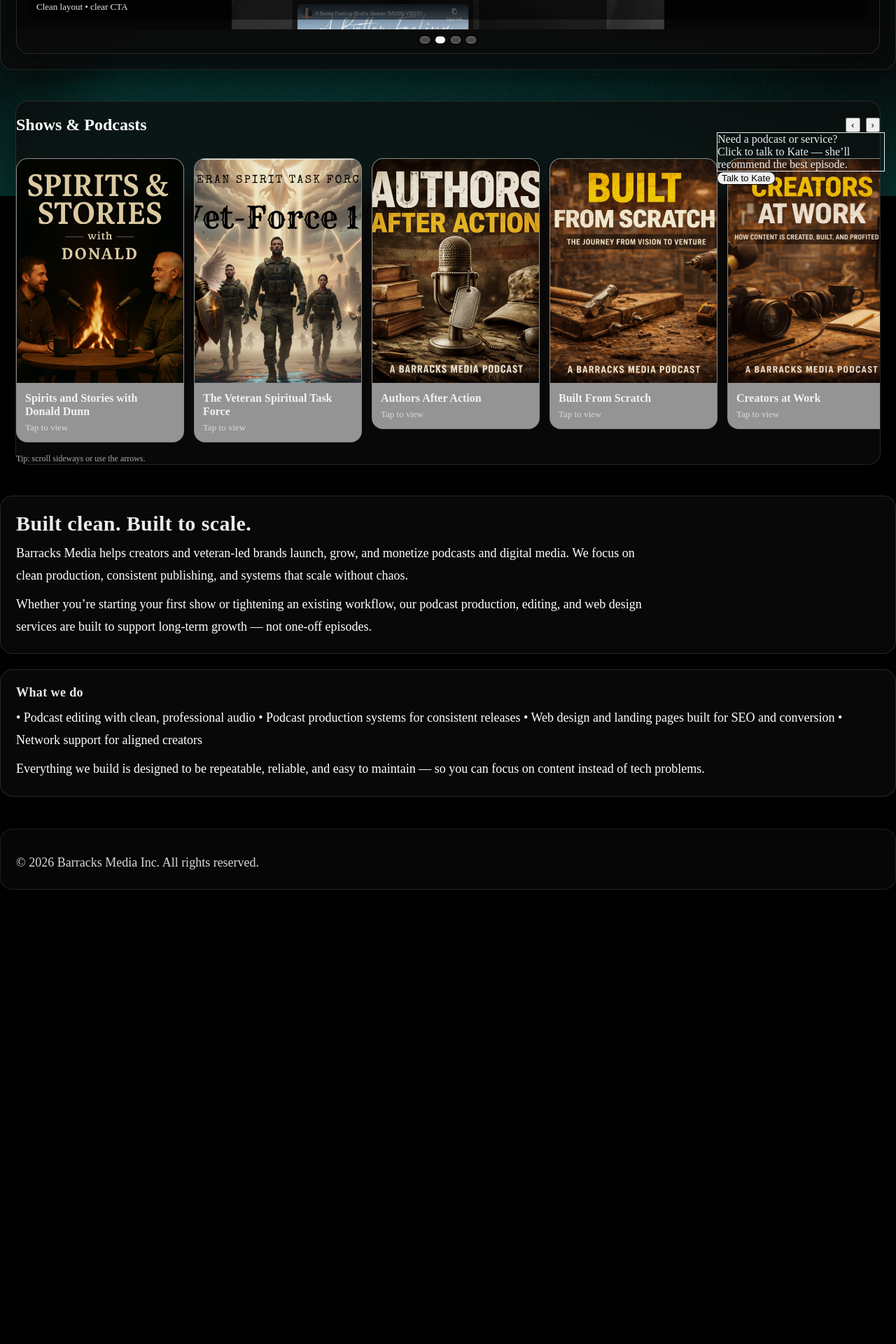
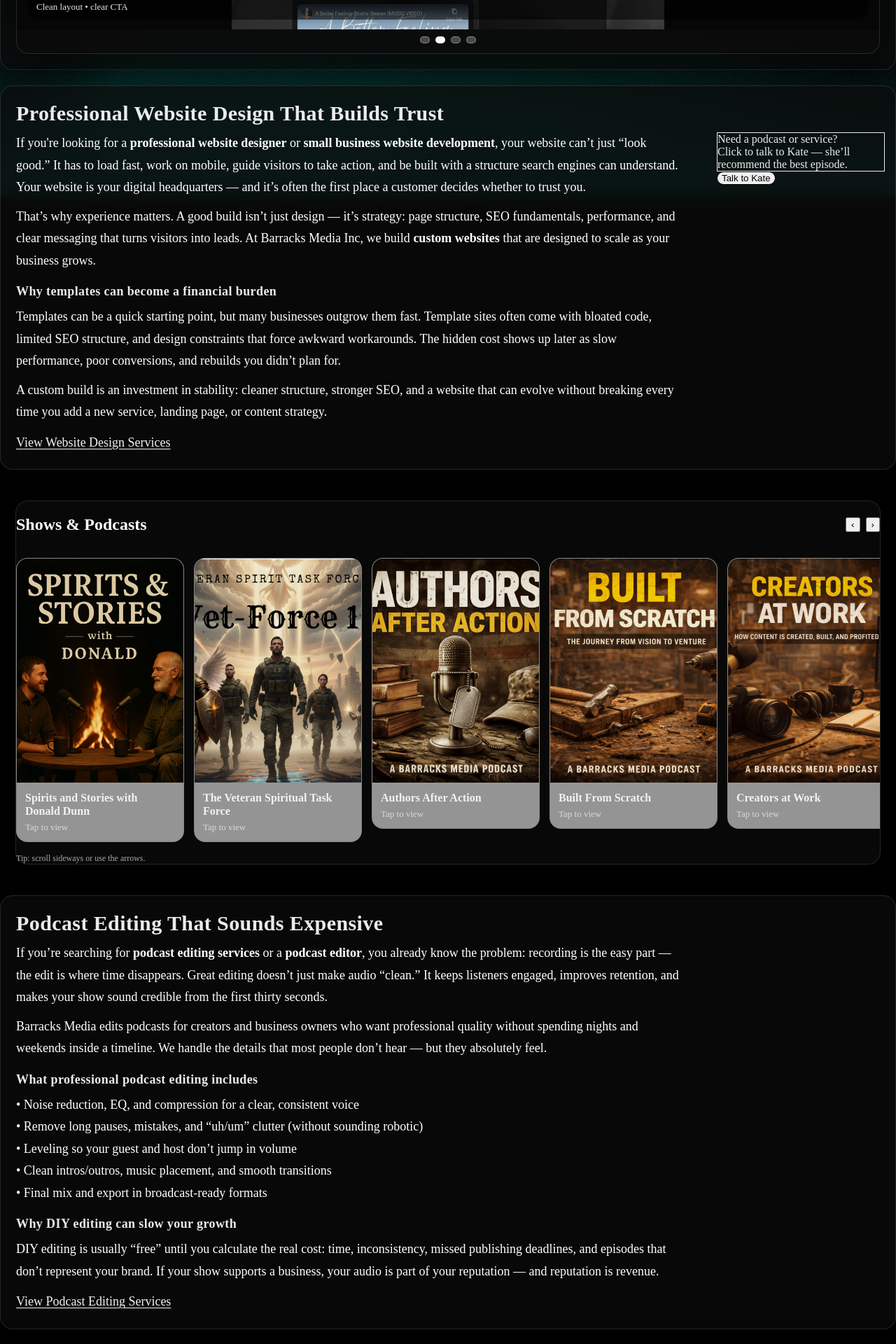
Before and after one commit to bigstock2001/new-barracks-media, a Next.js app: page / in a window 1280 px wide. Shown: the part 520-2440 px from the top of the page at 70% size. Before the commit the page ends 1815 px from the top, so only its background shows below. Built offline with nearby package versions, Linux system fonts and the light colour scheme; no server answers.

Commit message:
update page

```diff
--- a/app/page.jsx
+++ b/app/page.jsx
@@ -6,13 +6,113 @@
 export default function HomePage() {
   return (
     <>
-      {/* NEW: Web Design Portfolio Carousel (auto-advancing) */}
+      {/* Web Design Portfolio Carousel (auto-advancing) */}
       <WebsitePortfolioCarousel variant="home" autoMs={4500} />
 
-      {/* Existing podcast carousel */}
+      {/* Web design authority block (under portfolio carousel) */}
+      <section className="container-card section">
+        <h2 className="h1">Professional Website Design That Builds Trust</h2>
+
+        <p className="p" style={{ marginTop: 10, maxWidth: 950 }}>
+          If you're looking for a <strong>professional website designer</strong>{" "}
+          or <strong>small business website development</strong>, your website
+          can’t just “look good.” It has to load fast, work on mobile, guide
+          visitors to take action, and be built with a structure search engines
+          can understand. Your website is your digital headquarters — and it’s
+          often the first place a customer decides whether to trust you.
+        </p>
+
+        <p className="p" style={{ marginTop: 10, maxWidth: 950 }}>
+          That’s why experience matters. A good build isn’t just design — it’s
+          strategy: page structure, SEO fundamentals, performance, and clear
+          messaging that turns visitors into leads. At Barracks Media Inc, we
+          build <strong>custom websites</strong> that are designed to scale as
+          your business grows.
+        </p>
+
+        <h3 className="h1" style={{ fontSize: 18, marginTop: 18 }}>
+          Why templates can become a financial burden
+        </h3>
+
+        <p className="p" style={{ marginTop: 10, maxWidth: 950 }}>
+          Templates can be a quick starting point, but many businesses outgrow
+          them fast. Template sites often come with bloated code, limited SEO
+          structure, and design constraints that force awkward workarounds. The
+          hidden cost shows up later as slow performance, poor conversions, and
+          rebuilds you didn’t plan for.
+        </p>
+
+        <p className="p" style={{ marginTop: 10, maxWidth: 950 }}>
+          A custom build is an investment in stability: cleaner structure,
+          stronger SEO, and a website that can evolve without breaking every
+          time you add a new service, landing page, or content strategy.
+        </p>
+
+        <p className="p" style={{ marginTop: 12 }}>
+          <a href="/services/web-design" className="btn">
+            View Website Design Services
+          </a>
+        </p>
+      </section>
+
+      {/* Podcast carousel (network shows) */}
       <PodcastCarousel />
 
-      {/* Main intro content (SEO-safe, visible, styled with your existing classes) */}
+      {/* NEW: Podcast editing authority block (under podcast carousel) */}
+      <section className="container-card section">
+        <h2 className="h1">Podcast Editing That Sounds Expensive</h2>
+
+        <p className="p" style={{ marginTop: 10, maxWidth: 950 }}>
+          If you’re searching for <strong>podcast editing services</strong> or a{" "}
+          <strong>podcast editor</strong>, you already know the problem:
+          recording is the easy part — the edit is where time disappears. Great
+          editing doesn’t just make audio “clean.” It keeps listeners engaged,
+          improves retention, and makes your show sound credible from the first
+          thirty seconds.
+        </p>
+
+        <p className="p" style={{ marginTop: 10, maxWidth: 950 }}>
+          Barracks Media edits podcasts for creators and business owners who
+          want professional quality without spending nights and weekends inside
+          a timeline. We handle the details that most people don’t hear — but
+          they absolutely feel.
+        </p>
+
+        <h3 className="h1" style={{ fontSize: 18, marginTop: 18 }}>
+          What professional podcast editing includes
+        </h3>
+
+        <p className="p" style={{ marginTop: 10 }}>
+          • Noise reduction, EQ, and compression for a clear, consistent voice{" "}
+          <br />
+          • Remove long pauses, mistakes, and “uh/um” clutter (without sounding
+          robotic) <br />
+          • Leveling so your guest and host don’t jump in volume <br />
+          • Clean intros/outros, music placement, and smooth transitions <br />
+          • Final mix and export in broadcast-ready formats
+        </p>
+
+        <h3 className="h1" style={{ fontSize: 18, marginTop: 18 }}>
+          Why DIY editing can slow your growth
+        </h3>
+
+        <p className="p" style={{ marginTop: 10, maxWidth: 950 }}>
+          DIY editing is usually “free” until you calculate the real cost: time,
+          inconsistency, missed publishing deadlines, and episodes that don’t
+          represent your brand. If your show supports a business, your audio is
+          part of your reputation — and reputation is revenue.
+        </p>
+
+        <p className="p" style={{ marginTop: 12 }}>
+          <a href="/services/podcast-editing" className="btn">
+            View Podcast Editing Services
+          </a>
+        </p>
+
+        {/* If you don't have /services/podcast-editing yet, change the link above to the correct page */}
+      </section>
+
+      {/* Main intro content */}
       <section className="container-card section">
         <h1 className="h1">Built clean. Built to scale.</h1>
 
@@ -29,16 +129,16 @@
         </p>
       </section>
 
-      {/* Supporting content block (prevents low-word-count penalty) */}
+      {/* Supporting content block */}
       <section className="container-card section">
         <h2 className="h1" style={{ fontSize: 18 }}>
           What we do
         </h2>
 
         <p className="p" style={{ marginTop: 10 }}>
-          • Podcast editing with clean, professional audio
-          • Podcast production systems for consistent releases
-          • Web design and landing pages built for SEO and conversion
+          • Podcast editing with clean, professional audio <br />
+          • Podcast production systems for consistent releases <br />
+          • Web design and landing pages built for SEO and conversion <br />
           • Network support for aligned creators
         </p>
 
```
